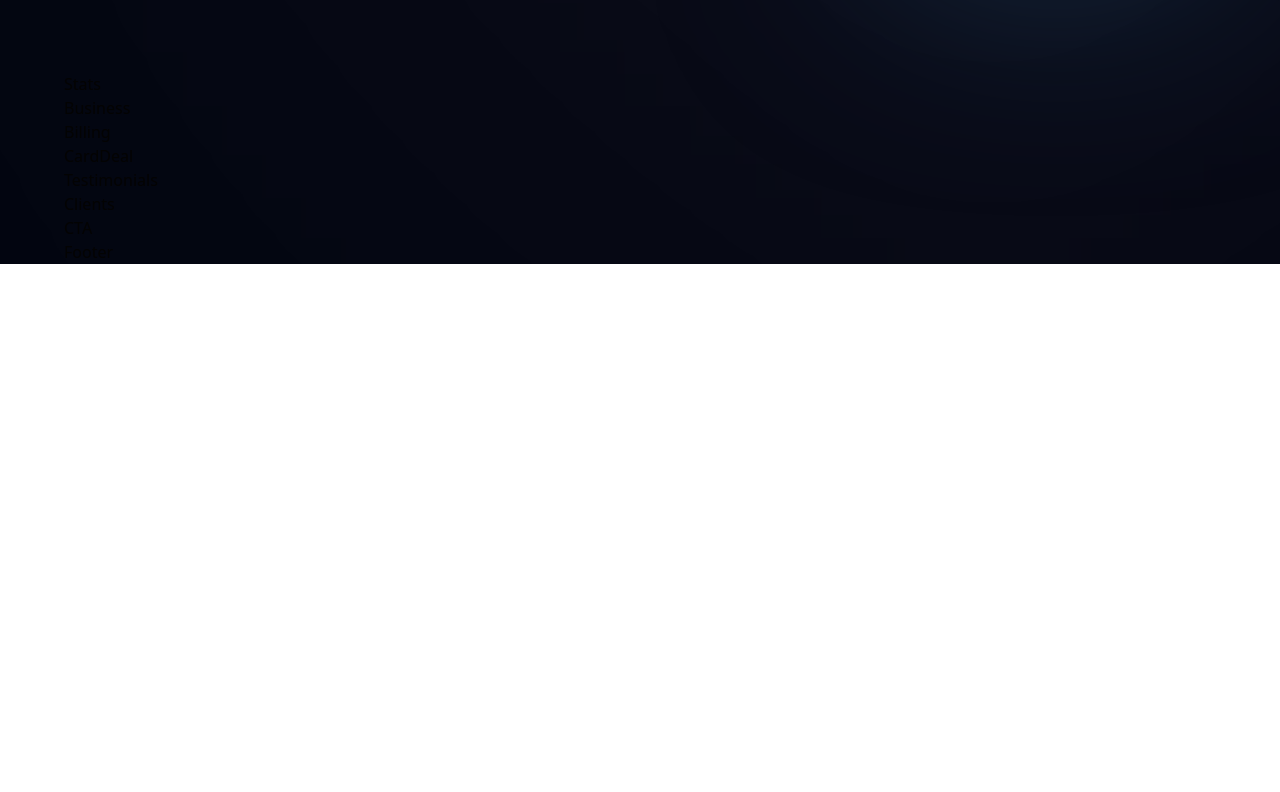
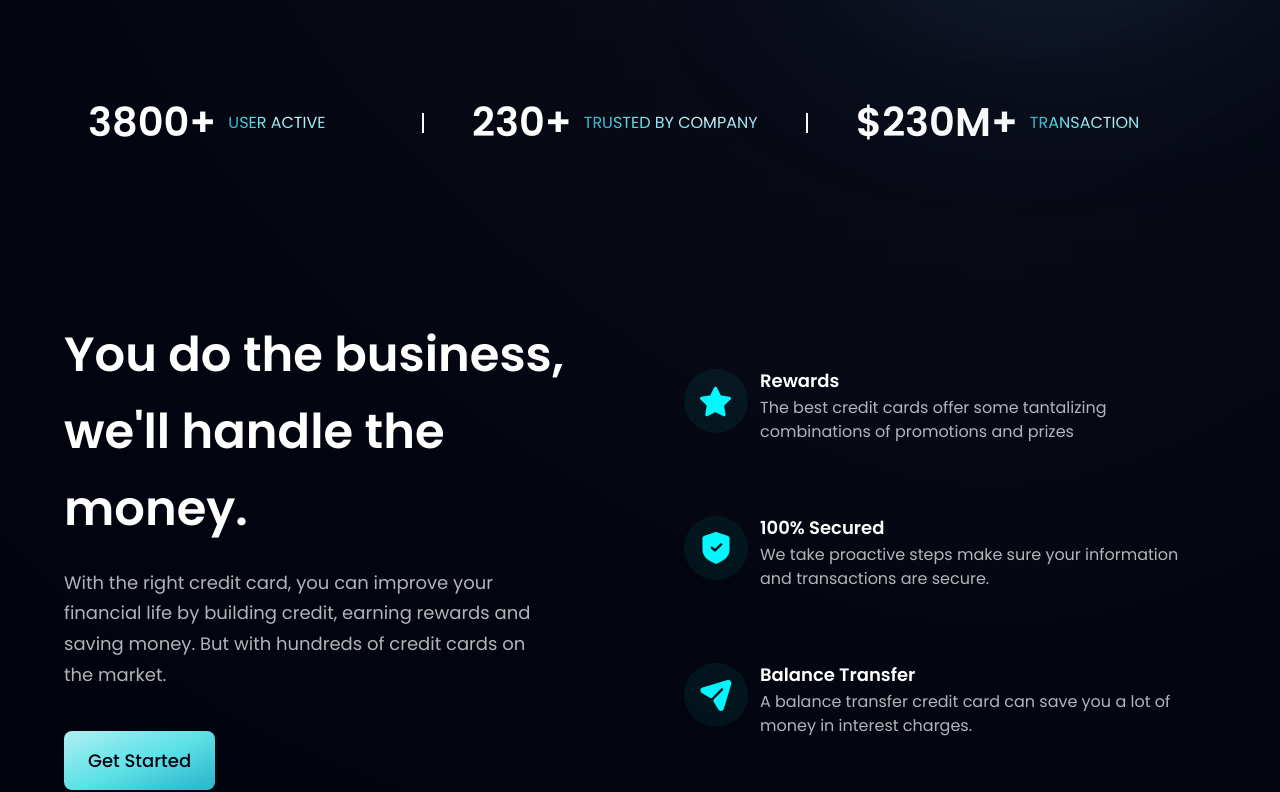
Before and after one commit to gabsanmarques/react-landing-page-01, a React (Vite) app: page / in a window 1280 px wide. Shown: the part 716-1508 px from the top of the page. Before the commit the page ends 980 px from the top, so only its background shows below. Built offline with nearby package versions, Linux system fonts and the light colour scheme.

Commit message:
stats and business section

```diff
--- a/src/components/Business.jsx
+++ b/src/components/Business.jsx
@@ -1,9 +1,43 @@
-import React from 'react'
+import { features } from "../constants";
+import styles, { layout } from "../style";
+import Button from './Button';
 
-const Business = () => {
-  return (
-    <div>Business</div>
-  )
-}
+const FeatureCard = ({ icon, title, content, index }) => (
+  <div className={`flex flex-row p-6 rounded-[20px] ${index !== features.length - 1 ? 'mb-6' : 'mb-0'} feature-card`}>
+    <div className={`w-[64px] h-[64px] rounded-full ${styles.flexCenter} bg-dimBlue`}>
+      <img src={icon} alt="icon" className="w-[50%] h-[50%] object-contain"/>
+    </div>
+
+    <div className="flex-1 flex flex-col ml-3">
+      <h4 className="font-poppins font-semibold text-white text-[18px] leading-[23px] mb-1">
+        {title}
+      </h4>
+      <p className="font-poppins font-normal text-dimWhite text-[16px] leading-[24px]">
+        {content}
+      </p>
+    </div>
+  </div>
+);
+
+const Business = () => (
+  <section id="features" className={layout.section}>
+    <div className={layout.sectionInfo}>
+      <h2 className={styles.heading2}>
+        You do the business, <br className="sm:block hidden" /> we'll handle the money.
+      </h2>
+      <p className={`${styles.paragraph} max-w-[470px] mt-5`}>
+        With the right credit card, you can improve your financial life by building credit, earning rewards and saving money. But with hundreds of credit cards on the market.
+      </p>
+
+      <Button styles="mt-10"/>
+    </div>
+
+    <div className={`${layout.sectionImg} flex-col`}>
+      {features.map((feature, index) => (
+        <FeatureCard key={feature.id} {...feature} index={index}/>
+      ))}
+    </div>
+  </section>
+)
 
 export default Business
--- a/src/components/Button.jsx
+++ b/src/components/Button.jsx
@@ -1,9 +1,9 @@
 import React from 'react'
 
-const Button = () => {
-  return (
-    <div>Button</div>
-  )
-}
+const Button = ({ styles }) => (
+  <button type='button' className={`py-4 px-6 bg-blue-gradient font-poppins font-medium text-[18px] text-primary outline-none rounded-lg ${styles}`}>
+    Get Started
+  </button>
+)
 
 export default Button
--- a/src/components/Hero.jsx
+++ b/src/components/Hero.jsx
@@ -41,7 +41,7 @@
 
         </div>
 
-        <h1 className="font-poppins font-semibold ss:text-[68px] text-[52px] text-white ss:leading-[100px] leading-[75px] w-full">
+        <h1 className="font-poppins font-semibold ss:text-[72px] text-[52px] text-white ss:leading-[100px] leading-[75px] w-full">
           Payment Method.
         </h1>
 
--- a/src/components/Stats.jsx
+++ b/src/components/Stats.jsx
@@ -1,9 +1,22 @@
-import React from 'react'
+import { stats } from "../constants"
+import styles from "../style"
 
-const Stats = () => {
-  return (
-    <div>Stats</div>
-  )
-}
+const Stats = () => (
+  <section className={`${styles.flexCenter} flex-row flex-wrap sm:mb-20 mb-6`}>
+    {stats.map((stat, index) => (
+      <div key={stat.id} className={`flex-1 flex justify-start items-center flex-row m-6`}>
+        <div className={`flex-1 flex justify-start items-center flex-row`}>
+          <h4 className="font-poppins font-semibold xs:text-[40px] text-[30px] xs:leading-[53px] leading-[43px] text-white">
+            {stat.value}
+          </h4>
+          <p className="font-poppins font-normal xs:text-[16px] text-[14px] xs:leading-[26px] leading-[21px] text-gradient uppercase ml-3">
+            {stat.title}
+          </p>
+        </div>
+        <div className={`bg-white w-[2px] h-[20px] ${index === stats.length - 1 ? 'hidden' : 'sm:flex hidden'}`} />
+      </div>
+    ))}
+  </section>
+);
 
 export default Stats
```
